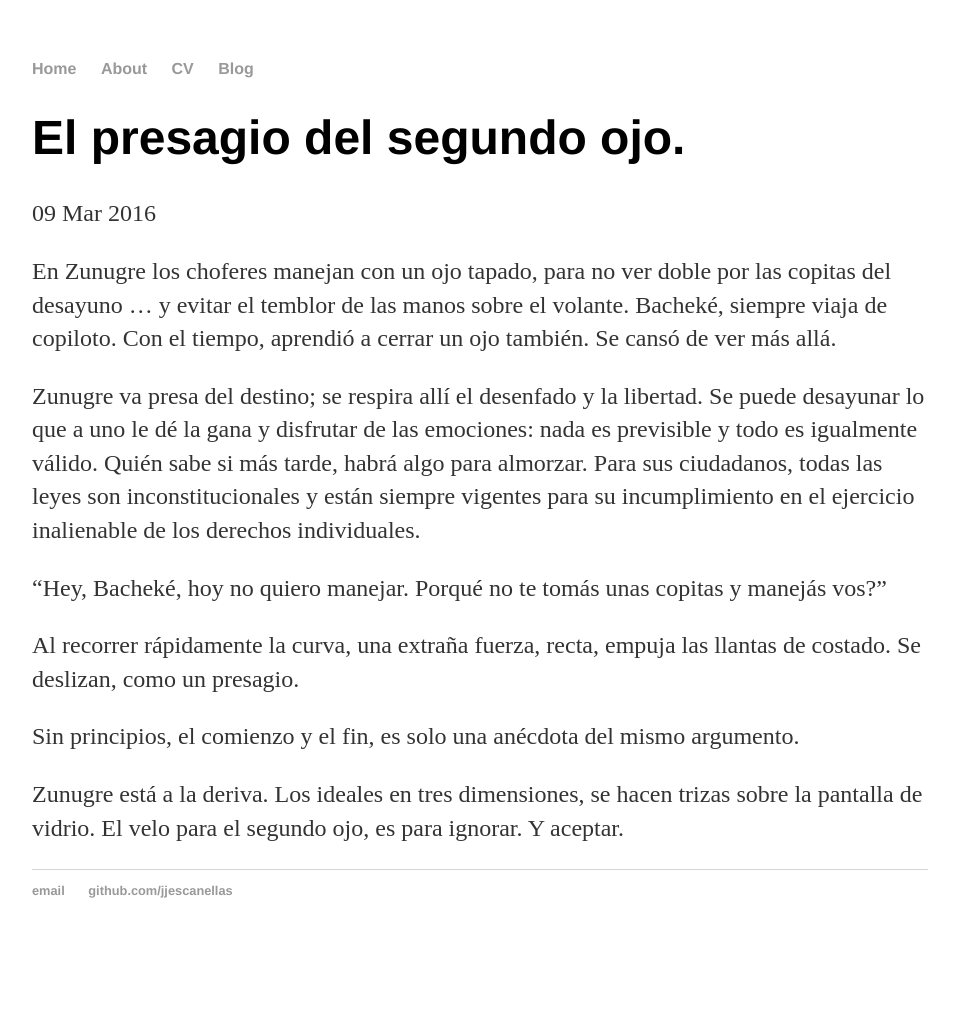
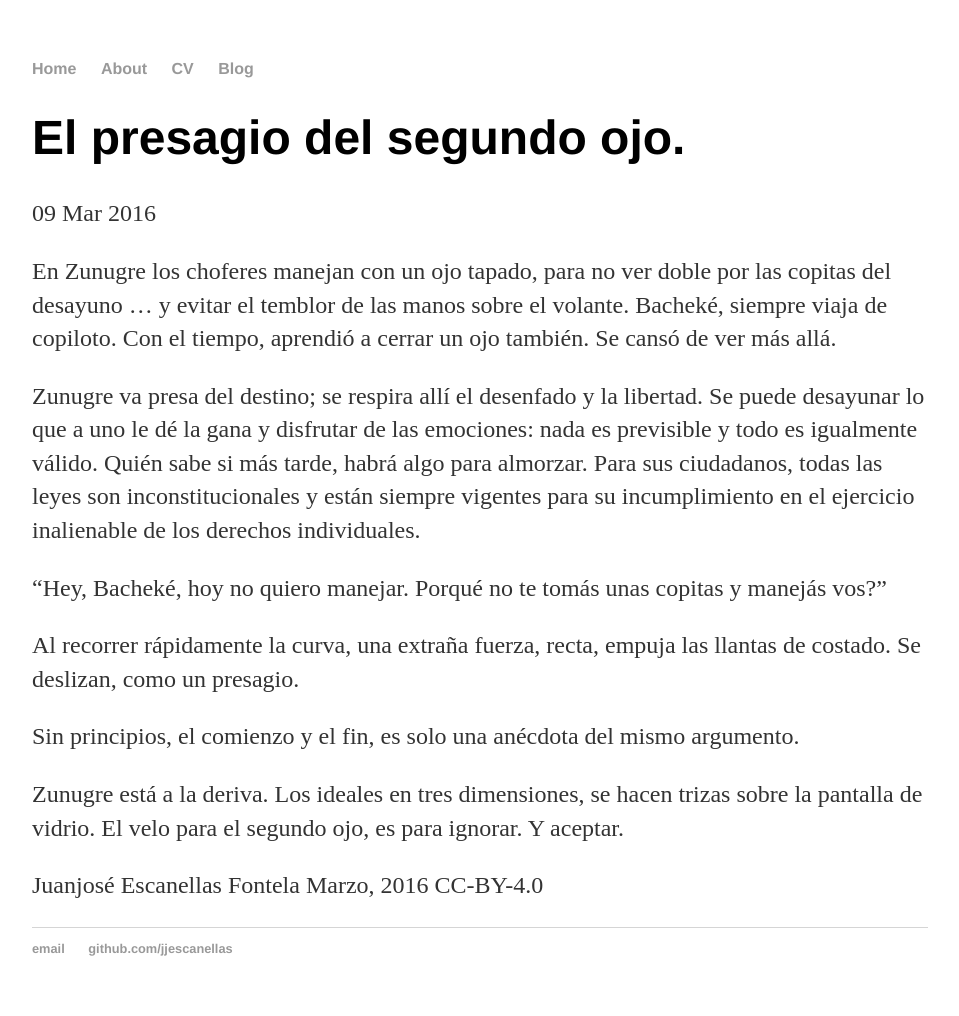
Before and after one commit to jjescanellas/jjescanellas.github.io, a Jekyll site: the page built from _posts/2016-03-09-jj-escanellas-site-launched.md, in a window 1280 px wide. Shown: the whole page, without its empty margins (160-1119 px from the left). Built offline with Jekyll 4.4.1, drawn with Linux system fonts in a browser that asks for light colours; before the commit the page ends 958 px from its top, so only the background shows below that.

Commit message:
Update 2016-03-09-jj-escanellas-site-launched.md
change end: name, date and license.

```diff
--- a/_posts/2016-03-09-jj-escanellas-site-launched.md
+++ b/_posts/2016-03-09-jj-escanellas-site-launched.md
@@ -25,3 +25,7 @@ argumento.
 Zunugre está a la deriva.  Los ideales en tres dimensiones, se hacen
 trizas sobre la pantalla de vidrio.  El velo para el segundo ojo, es
 para ignorar. Y aceptar.
+
+Juanjosé Escanellas Fontela
+Marzo, 2016
+CC-BY-4.0
```
